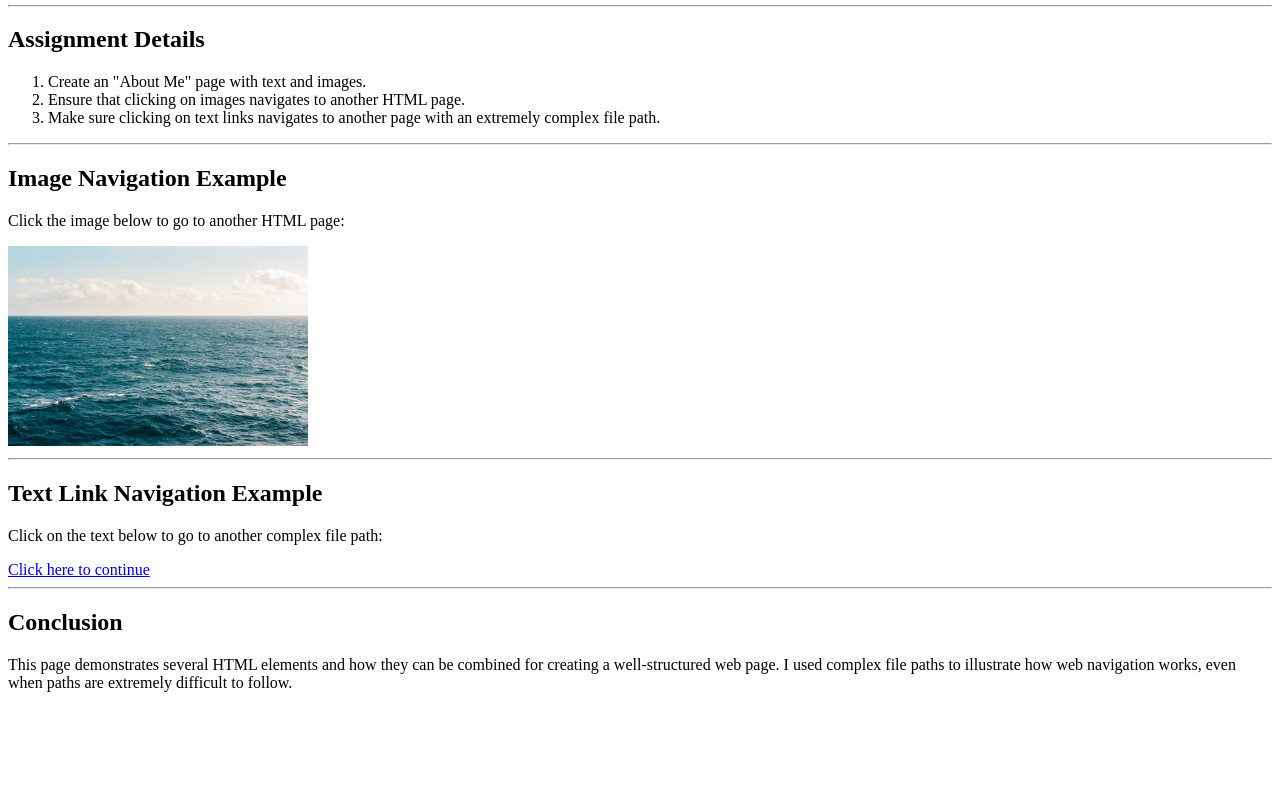
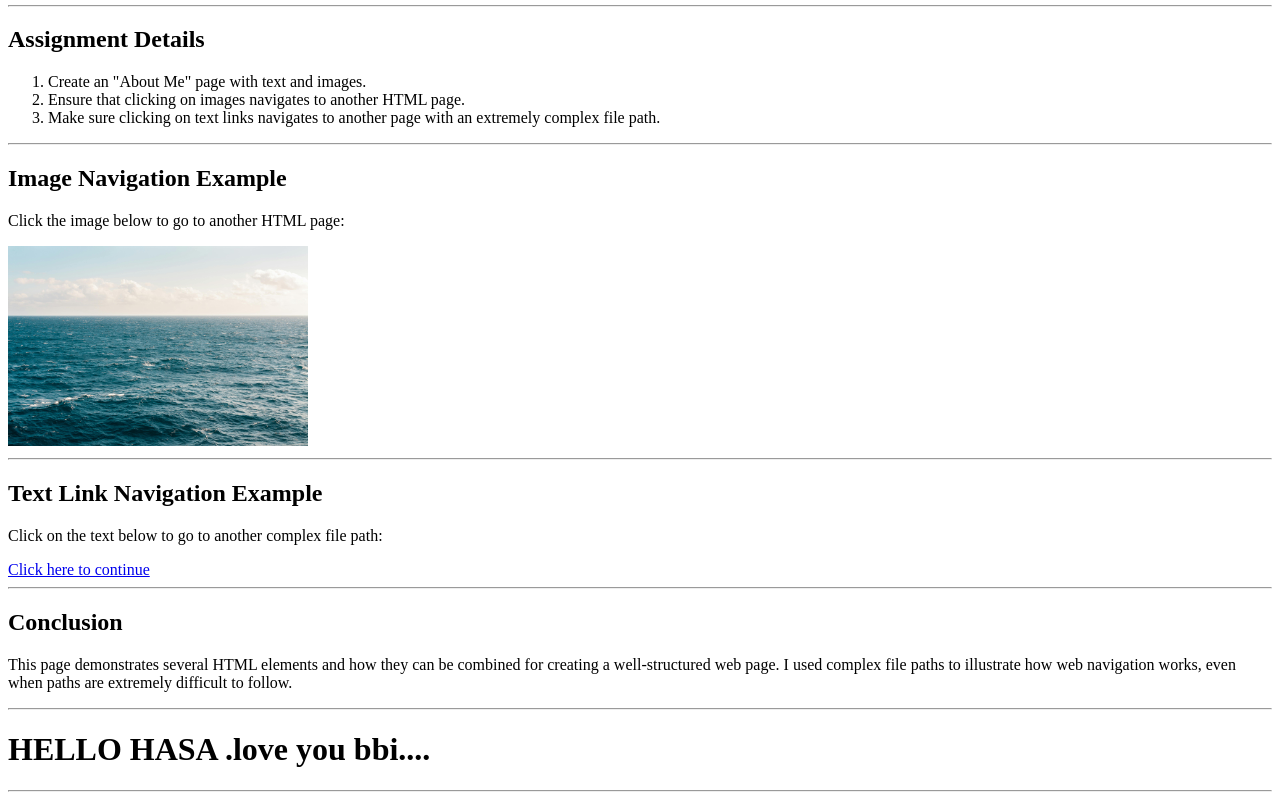
Before and after one commit to pramodya2000/testing, a plain HTML site: page index.html in a window 1280 px wide. Shown: the part 369-1169 px from the top of the page. Before the commit the page ends 1077 px from the top, so only its background shows below. Drawn offline with Linux system fonts and the light colour scheme.

Commit message:
Update index.html

```diff
--- a/index.html
+++ b/index.html
@@ -52,6 +52,9 @@
 
 <h2>Conclusion</h2>
 <p>This page demonstrates several HTML elements and how they can be combined for creating a well-structured web page. I used complex file paths to illustrate how web navigation works, even when paths are extremely difficult to follow.</p>
+<hr/>
 
+<h1>HELLO HASA .love you bbi....</h1>
+<hr/>
 </body>
 </html>
```
